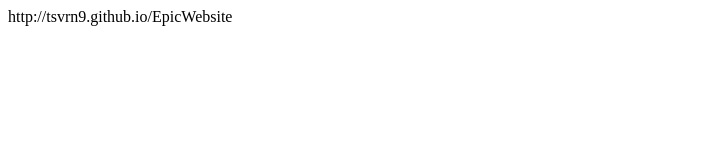
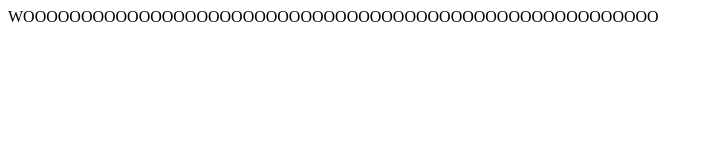
Before and after one commit to TSVRN9/EpicWebsite, a plain HTML site: page index.html in a window 1280 px wide. Shown: the whole page, without its empty margins (0-713 px from the left). Drawn offline with Linux system fonts and the light colour scheme.

Commit message:
Update index.html
this was desperately needed

```diff
--- a/index.html
+++ b/index.html
@@ -3,6 +3,6 @@
     <title>GITHUB PAGE POG</title>
   </head>
   <body>
-    <p>http://tsvrn9.github.io/EpicWebsite<p>
+    <p>WOOOOOOOOOOOOOOOOOOOOOOOOOOOOOOOOOOOOOOOOOOOOOOOOOOOOOOO<p>
   </body>
 </html>
```
